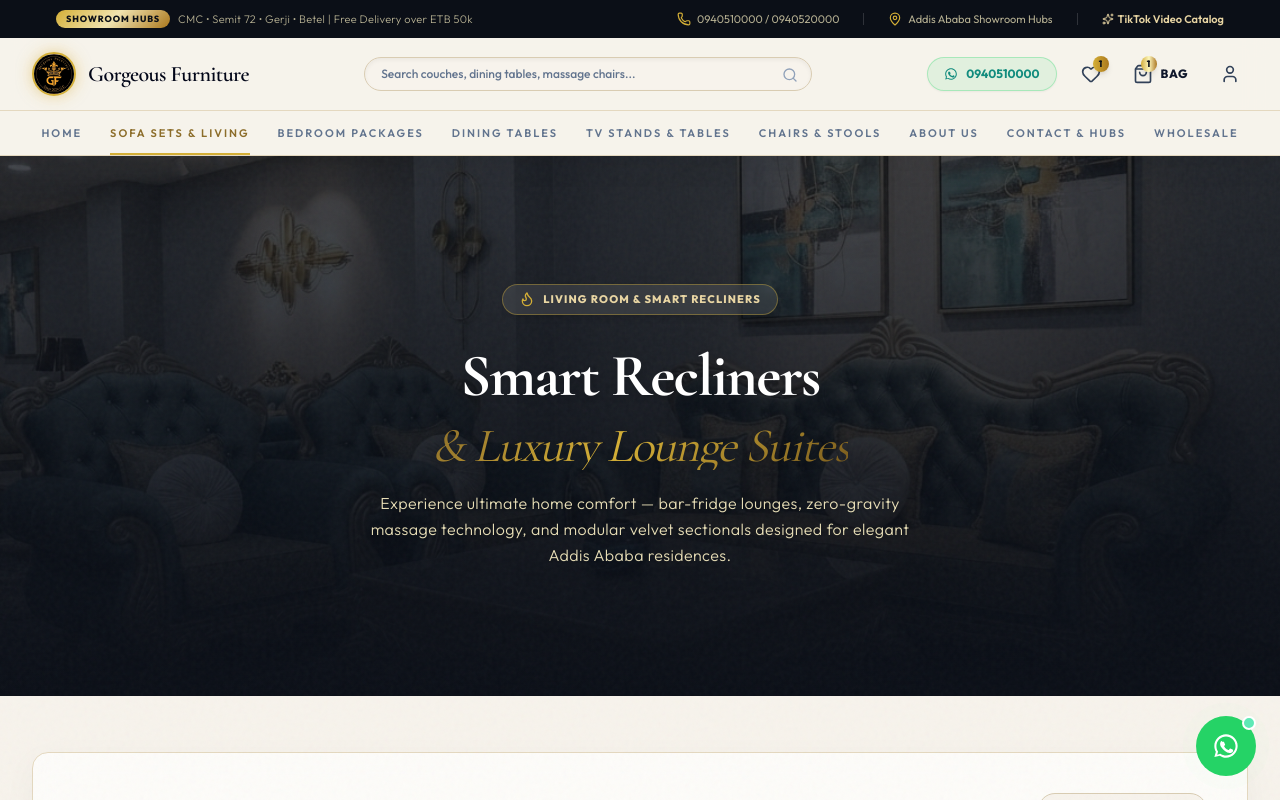
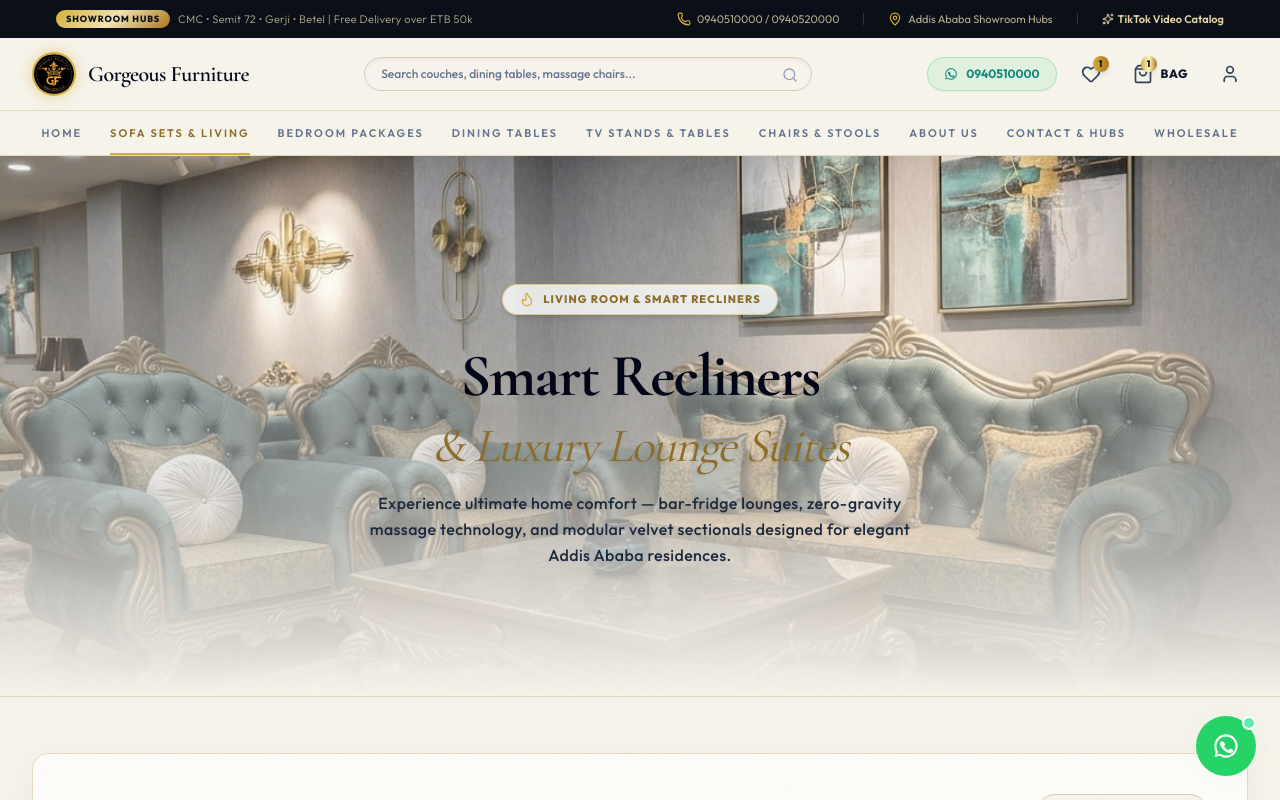
Before and after one commit to admasu26/Gorgeous-Furniture, a Next.js app in the folder frontend/: page /living-room in a window 1280 px wide. Shown: the top 800 px of the page. Built offline with nearby package versions, Linux system fonts and the light colour scheme.

Commit message:
living room

```diff
--- a/frontend/app/living-room/page.jsx
+++ b/frontend/app/living-room/page.jsx
@@ -69,9 +69,9 @@ export default function LivingRoomPage() {
   return (
     <main className="min-h-screen bg-[#f7f3ec] text-slate-900 font-sans pb-20">
 
-      {/* HERO BANNER SECTION */}
-      <section className="relative overflow-hidden bg-[#0B0F17] py-16 sm:py-24 md:py-32">
-        {/* Background Image & Overlay */}
+      {/* HERO BANNER SECTION (BRIGHT & CLEAR - NO DARK OVERLAY) */}
+      <section className="relative overflow-hidden bg-[#f7f3ec] py-16 sm:py-24 md:py-32 border-b border-[#e4d8bf]">
+        {/* Full Clarity Background Image */}
         <div className="absolute inset-0 z-0 select-none pointer-events-none">
           <Image
             src="/images/Sofa1.png"
@@ -79,9 +79,10 @@ export default function LivingRoomPage() {
             fill
             priority
             sizes="100vw"
-            className="object-cover object-center opacity-40 scale-105 transition-transform duration-1000 ease-out"
+            className="object-cover object-center opacity-100 scale-105 transition-transform duration-1000 ease-out"
           />
-          <div className="absolute inset-0 bg-gradient-to-t from-[#0B0F17] via-[#0B0F17]/70 to-[#0B0F17]/40" />
+          {/* Subtle light gradient to keep text crisp against bright images */}
+          <div className="absolute inset-0 bg-gradient-to-t from-[#f7f3ec] via-[#f7f3ec]/40 to-transparent" />
         </div>
 
         {/* Banner Content Container */}
@@ -89,21 +90,21 @@ export default function LivingRoomPage() {
           <div className="max-w-3xl mx-auto flex flex-col items-center">
 
             {/* Pill Tag */}
-            <div className="inline-flex items-center gap-2 px-4 py-1.5 rounded-full bg-white/10 text-[#E8D5A3] border border-[#D4AF37]/40 text-[11px] font-extrabold uppercase tracking-widest backdrop-blur-md shadow-md mb-6">
+            <div className="inline-flex items-center gap-2 px-4 py-1.5 rounded-full bg-white/80 text-[#8c6d2a] border border-[#D4AF37]/50 text-[11px] font-extrabold uppercase tracking-widest backdrop-blur-md shadow-md mb-6">
               <Flame className="w-4 h-4 text-[#D4AF37] animate-pulse" />
               <span>Living Room & Smart Recliners</span>
             </div>
 
             {/* Main Title */}
-            <h1 className="text-3xl sm:text-5xl md:text-6xl font-serif font-bold tracking-tight text-white drop-shadow-md leading-tight">
+            <h1 className="text-3xl sm:text-5xl md:text-6xl font-serif font-bold tracking-tight text-slate-950 drop-shadow-xs leading-tight">
               Smart Recliners
-              <span className="block mt-2 gold-gradient-text italic font-serif text-2xl sm:text-4xl md:text-5xl font-normal">
+              <span className="block mt-2 text-[#8c6d2a] italic font-serif text-2xl sm:text-4xl md:text-5xl font-normal">
                 & Luxury Lounge Suites
               </span>
             </h1>
 
             {/* Subtitle */}
-            <p className="text-amber-100/90 text-xs sm:text-base mt-5 max-w-xl mx-auto font-light leading-relaxed tracking-wide drop-shadow-xs">
+            <p className="text-slate-800 text-xs sm:text-base mt-5 max-w-xl mx-auto font-medium leading-relaxed tracking-wide drop-shadow-xs">
               Experience ultimate home comfort — bar-fridge lounges, zero-gravity massage technology, and modular velvet sectionals designed for elegant Addis Ababa residences.
             </p>
           </div>
```
